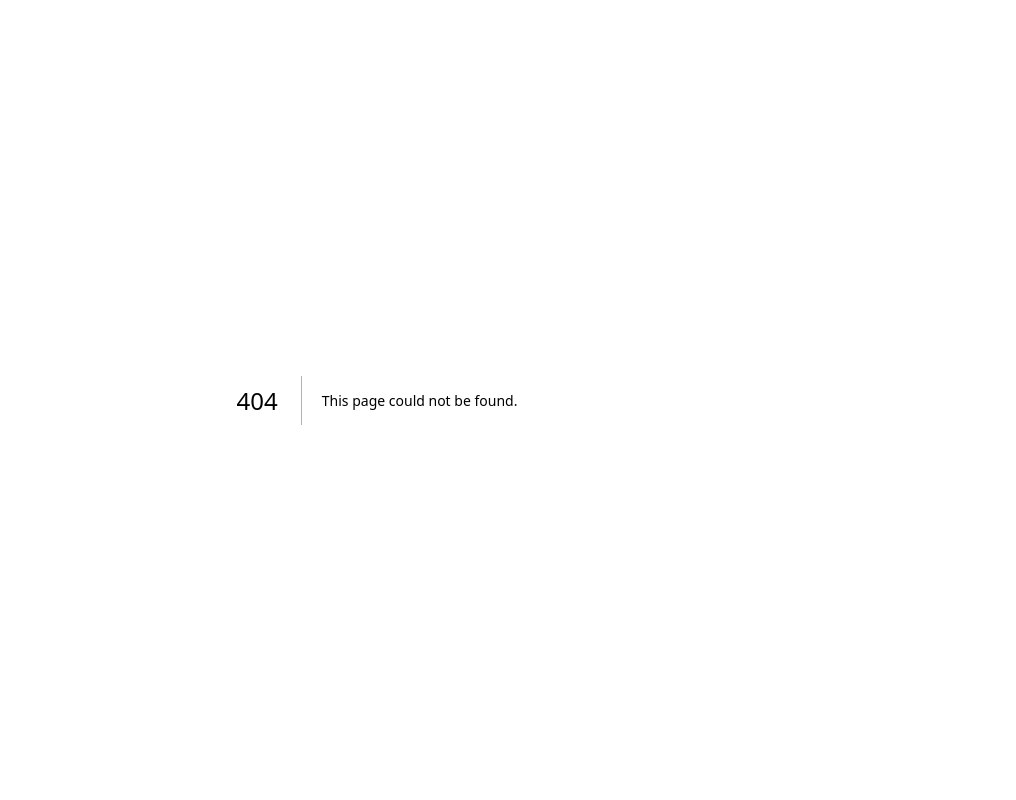
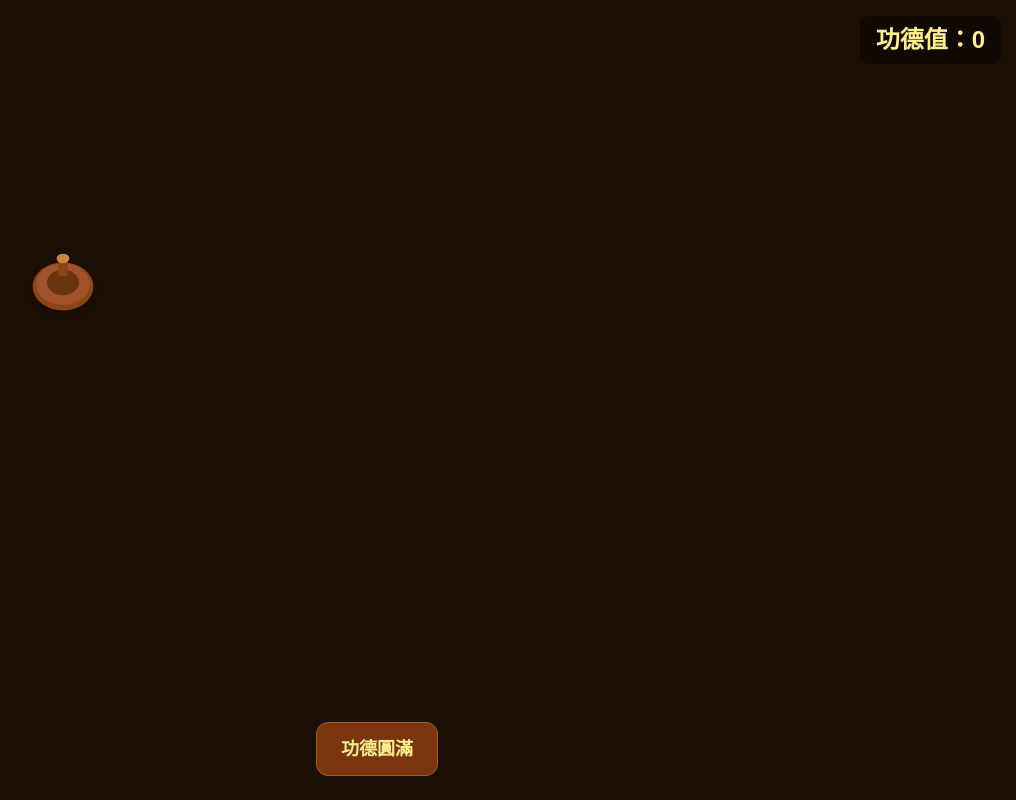
Before and after one commit to 1i6c04/nigutime, a Next.js app: page /play in a window 1280 px wide. Before the commit this address had no page. Shown: the whole page, without its empty margins (263-1279 px from the left). Built offline with nearby package versions, Linux system fonts and the light colour scheme.

Commit message:
feat: implement /play game page

```diff
--- /dev/null
+++ b/app/play/page.tsx
@@ -0,0 +1,89 @@
+'use client'
+
+import React, { useEffect, useState } from 'react'
+import { useRouter } from 'next/navigation'
+import { useGameState } from '@/hooks/useGameState'
+import { useAudio } from '@/hooks/useAudio'
+import { MokugyoFish } from '@/components/MokugyoFish'
+import { FloatingText } from '@/components/FloatingText'
+import { ScoreDisplay } from '@/components/ScoreDisplay'
+import { ShakeOverlay } from '@/components/ShakeOverlay'
+import { getRandomFloatingText } from '@/lib/floatingTexts'
+
+type FloatingEntry = { id: string; text: string; x: number; y: number }
+
+export default function PlayPage() {
+  const router = useRouter()
+  const { score, fish, difficulty, hitFish, expireFish, start, stop } = useGameState()
+  const { play, stop: stopAudio, setPlaybackRate, playHitSound } = useAudio('/audio/dabei-zhou.mp3')
+  const [floatingTexts, setFloatingTexts] = useState<FloatingEntry[]>([])
+
+  useEffect(() => {
+    start()
+    play()
+    return () => stopAudio()
+  // eslint-disable-next-line react-hooks/exhaustive-deps
+  }, [])
+
+  useEffect(() => {
+    setPlaybackRate(difficulty.playbackRate)
+  }, [difficulty.playbackRate, setPlaybackRate])
+
+  const handleHit = (id: string, x: number, y: number) => {
+    playHitSound('/audio/mokugyo-hit.mp3')
+    hitFish(id)
+    setFloatingTexts(prev => [
+      ...prev,
+      { id: crypto.randomUUID(), text: getRandomFloatingText(), x, y },
+    ])
+  }
+
+  const handleFinish = () => {
+    stop()
+    stopAudio()
+    sessionStorage.setItem('nigutime_score', score.toString())
+    sessionStorage.removeItem('nigutime_submitted')
+    router.push('/result')
+  }
+
+  return (
+    <div className="relative w-full h-screen bg-temple-bg overflow-hidden select-none">
+      <ShakeOverlay active={difficulty.playbackRate >= 2} />
+
+      <div className="absolute top-4 right-4 z-10">
+        <ScoreDisplay score={score} />
+      </div>
+
+      <button
+        onClick={handleFinish}
+        className="absolute bottom-6 left-1/2 -translate-x-1/2 z-10
+          bg-amber-900 hover:bg-amber-800 text-yellow-200 border border-yellow-700
+          px-6 py-3 rounded-xl text-lg font-semibold"
+      >
+        功德圓滿
+      </button>
+
+      {fish.map(f => (
+        <MokugyoFish
+          key={f.id}
+          id={f.id}
+          x={f.x}
+          y={f.y}
+          onHit={(id) => handleHit(id, f.x, f.y)}
+          onExpire={expireFish}
+        />
+      ))}
+
+      {floatingTexts.map(ft => (
+        <FloatingText
+          key={ft.id}
+          id={ft.id}
+          text={ft.text}
+          x={ft.x}
+          y={ft.y}
+          onDone={(id) => setFloatingTexts(prev => prev.filter(t => t.id !== id))}
+        />
+      ))}
+    </div>
+  )
+}
```
